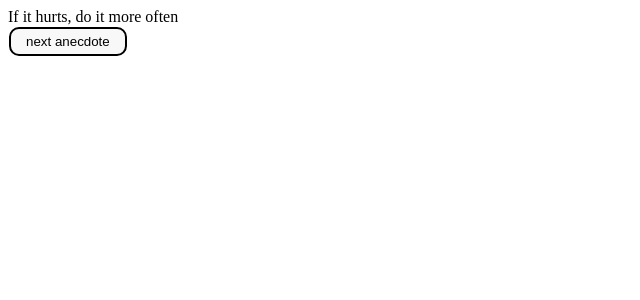
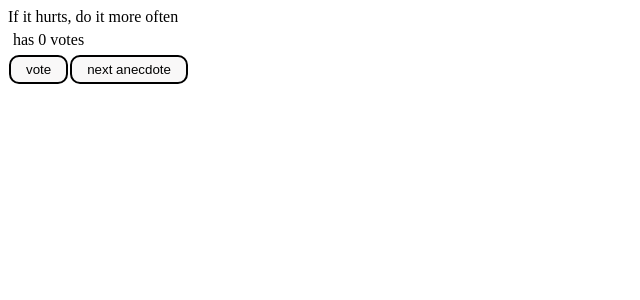
Before and after one commit to oliverhertzberg/Osa1, a React (Create React App) app: page / in a window 1280 px wide. Shown: the top 300 px of the page, without its empty margins (0-640 px from the left). Built offline with nearby package versions, Linux system fonts and the light colour scheme.

Commit message:
tehtävä1.13

```diff
--- a/src/App.js
+++ b/src/App.js
@@ -3,6 +3,27 @@ import reactDOM from 'react-dom'
 import styles from './styles.css'
 
 import { useState } from 'react'
+
+
+const Button = (props) => {
+  return (
+    <div>
+      <button onClick={props.VoteHandler}>vote</button>
+      <button onClick={props.AnecdoteHandler}>next anecdote</button>
+    </div>
+  )
+}
+
+const Votecounter = (props) => {
+    return (
+      <div>
+        <p>has {props.anecdotevotes} votes</p>
+      </div>
+    )
+}
+
+
+
 
 const App = () => {
   const anecdotes = [
@@ -15,20 +36,38 @@ const App = () => {
     'Programming without an extremely heavy use of console.log is the same as if a doctor would refure to use x-rays or blood tests when diagnosing patients.',
     'The only way to go fast, is to go well.'
   ]
+
+  const anecdotevotes = [0,0,0,0,0,0,0,0]
+
     const [selected, setSelected] = useState(0)
 
 
+    const AnecdoteHandler = () => {
+      //(random integervalue between 0 and 1)*items in the array
+      setSelected((Math.floor(Math.random() *(anecdotes.length))))
+    }
+    console.log("value of selected: ", selected)
 
-    const AnecdoteHandler = () => {
-      console.log("value of selected: ", selected + 1)
-      setSelected((Math.floor(Math.random() *(anecdotes.length))))
-    }////(random integervalue between 0 and 1)*items in the array
+    const [quotesvotes, setQuotesvotes] = useState(anecdotevotes)
+
+    const voteHandler = () => {
+      const newVotes = [...quotesvotes];
+      newVotes[selected] += 1;
+      setQuotesvotes(newVotes)
+    }
+
+    console.log("value of quotesvotes: ", quotesvotes)
+
+    console.log("anecdotevotes at selected: ", anecdotevotes[selected])
+    console.log("value of selected: ",selected)
+
 
     return (
       <div>
         {anecdotes[selected]}
         <br></br>
-        <button onClick={AnecdoteHandler}>next anecdote</button>
+        <Votecounter anecdotevotes={quotesvotes[selected]} />
+        <Button  VoteHandler={voteHandler} AnecdoteHandler={AnecdoteHandler}/>
       </div>
     )
 }
--- a/src/styles.css
+++ b/src/styles.css
@@ -14,3 +14,7 @@ div > button {
     font-weight: 450;
     margin: auto;
 }
+
+div > p {
+    margin: 5px;
+}
```
